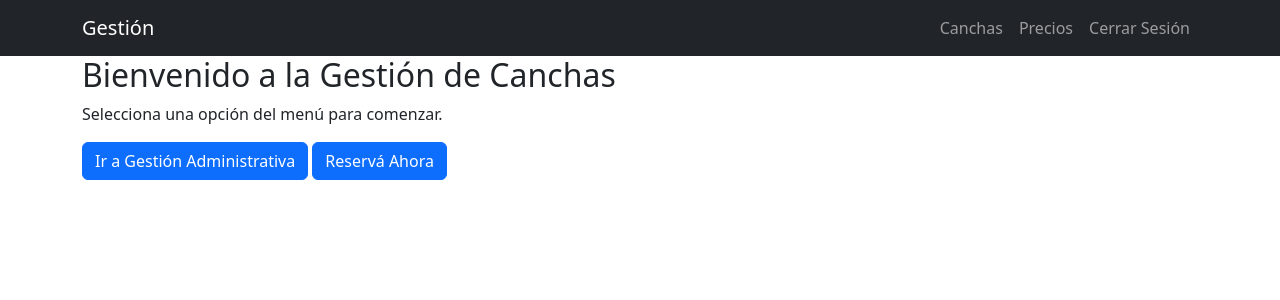
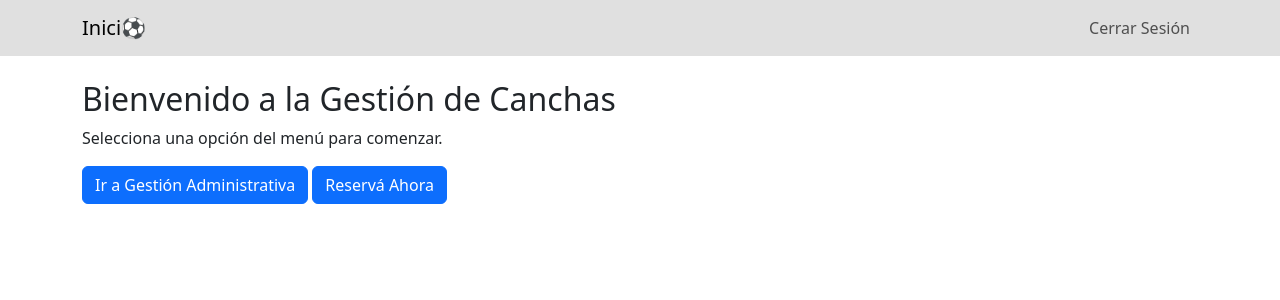
Before and after one commit to dariorodr/Segundo-proyecto, a Flask app: page / in a window 1280 px wide. Shown: the top 300 px of the page. Run offline with Flask 3, Linux system fonts and the light colour scheme; the visitor is signed in with stand-in values (Sample User, id 1).

Commit message:
terminando codigo de autenticacion y puliendo estilos de algunos templates

```diff
--- a/app/app.py
+++ b/app/app.py
@@ -39,7 +39,7 @@ def login():
         user = User.query.filter_by(username=username).first()
         if user and check_password_hash(user.password, password):
             login_user(user)
-            return redirect(url_for('admin_index'))
+            return redirect(url_for('index'))
         flash('Usuario o contraseña incorrectos', 'danger')
     return render_template('login.html')
 
@@ -66,8 +66,7 @@ def logout():
     flash('Sesión cerrada correctamente', 'success')
     return redirect(url_for('login'))
 
-# (El resto de tu código sigue igual)
-# Rutas existentes (sin cambios en el resto, solo muestro las primeras para brevedad)
+
 @app.route('/')
 def index():
     try:
--- a/app/templates/base.html
+++ b/app/templates/base.html
@@ -7,13 +7,11 @@
     <link rel="stylesheet" href="https://cdnjs.cloudflare.com/ajax/libs/font-awesome/6.4.2/css/all.min.css">
 </head>
 <body>
-    <nav class="navbar navbar-expand-lg navbar-dark bg-dark">
+    <nav class="navbar navbar-expand-lg navbar-light" style="background-color: #e0e0e0;">
         <div class="container">
-            <a class="navbar-brand" href="{{ url_for('admin_index') }}">Gestión</a>
+            <a class="navbar-brand" href="{{ url_for('index') }}">Inici⚽</a>
             <div class="navbar-nav">
                 {% if current_user.is_authenticated %}
-                    <a class="nav-link" href="{{ url_for('gestionar_canchas') }}">Canchas</a>
-                    <a class="nav-link" href="{{ url_for('configurar_precios') }}">Precios</a>
                     <a class="nav-link" href="{{ url_for('logout') }}">Cerrar Sesión</a>
                 {% else %}
                     <a class="nav-link" href="{{ url_for('login') }}">Iniciar Sesión</a>
--- a/app/templates/index.html
+++ b/app/templates/index.html
@@ -1,8 +1,9 @@
 {% extends 'base.html' %}
-
 {% block content %}
-<h2>Bienvenido a la Gestión de Canchas</h2>
-<p>Selecciona una opción del menú para comenzar.</p>
-<a href="{{ url_for('admin_index') }}" class="btn btn-primary">Ir a Gestión Administrativa</a>
-<a href="{{ url_for('reservar_turnos_formulario') }}" class="btn btn-primary">Reservá Ahora</a>
+<div class="mt-4">
+    <h2>Bienvenido a la Gestión de Canchas</h2>
+    <p>Selecciona una opción del menú para comenzar.</p>
+    <a href="{{ url_for('admin_index') }}" class="btn btn-primary">Ir a Gestión Administrativa</a>
+    <a href="{{ url_for('reservar_turnos_formulario') }}" class="btn btn-primary">Reservá Ahora</a>
+</div>
 {% endblock %}
```
